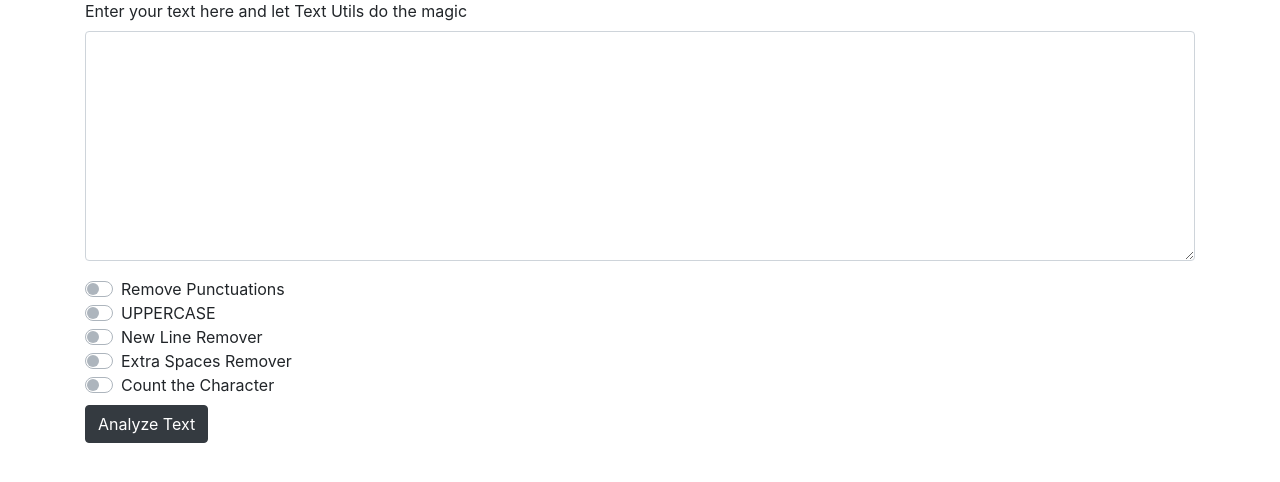
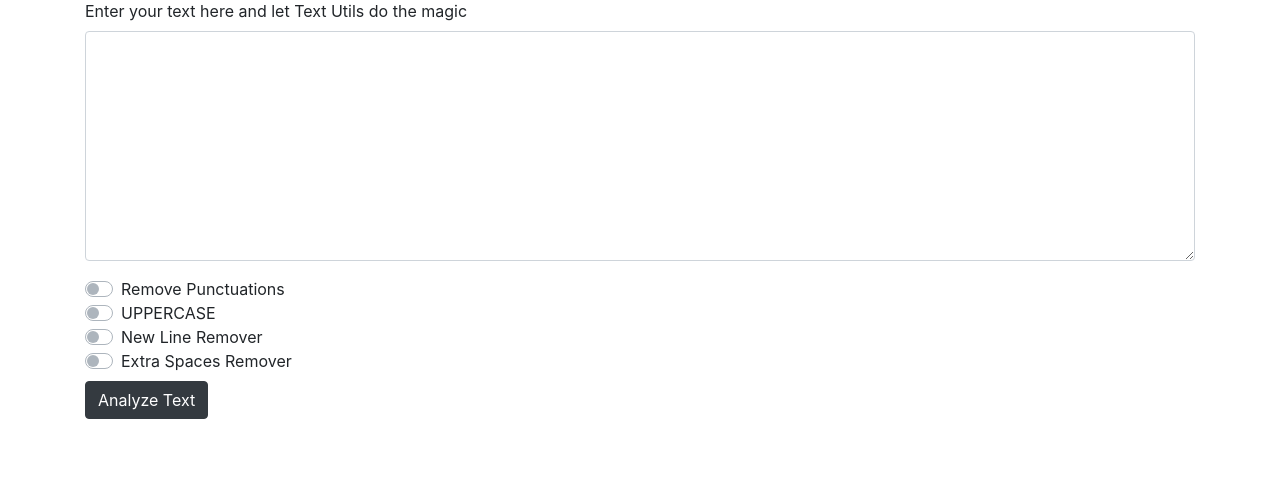
Before and after one commit to ShubhamYv/SKYtextUtils, a Django app: page / in a window 1280 px wide. Shown: the part 123-605 px from the top of the page. Run offline with Django 4.2, Linux system fonts and the light colour scheme; some libraries are stand-ins or nearby versions.

Commit message:
Update index.html

```diff
--- a/templates/index.html
+++ b/templates/index.html
@@ -1,5 +1,3 @@
-
-
 <!doctype html>
 <html lang="en">
   <head>
@@ -14,7 +12,7 @@
   </head>
   <body>
 <nav class="navbar navbar-expand-lg navbar-dark bg-dark">
-  <a class="navbar-brand" href="#">SKYtextUtils.in</a>
+  <a class="navbar-brand" href="#"> SKYtextUtils.in </a>
   <button class="navbar-toggler" type="button" data-toggle="collapse" data-target="#navbarNavDropdown" aria-controls="navbarNavDropdown" aria-expanded="false" aria-label="Toggle navigation">
     <span class="navbar-toggler-icon"></span>
   </button>
@@ -26,10 +24,9 @@
       <li class="nav-item">
         <a class="nav-link" href="#">About Us</a>
       </li>
-      <li class="nav-item">
-        <a class="nav-link" href="#">Contact Us</a>
-      </li>
-
+        <li class="nav-item">
+            <a class="nav-link" href="#">Contact Us</a>
+        </li>
     </ul>
   </div>
   <form class="form-inline">
@@ -38,7 +35,6 @@
   </form>
 </nav>
 
-
 <div class="alert alert-success alert-dismissible fade show" role="alert">
   <strong>Welcome to SKYtextUtils!</strong> You can do anything with your text here!
   <button type="button" class="close" data-dismiss="alert" aria-label="Close">
@@ -46,12 +42,9 @@
   </button>
 </div>
 
-
 <div class="container">
 
-  <form action='/analyze' method='get'>
-
-
+  <form action='/analyze/' method='post'> {% csrf_token %}
     <div class="form-group">
         <label for="exampleFormControlTextarea1">Enter your text here and let Text Utils do the magic</label>
         <textarea class="form-control" name='text' id="exampleFormControlTextarea1" rows="9"></textarea>
@@ -77,15 +70,9 @@
         <label class="custom-control-label" for="customSwitch4">Extra Spaces Remover</label>
     </div>
 
-      <div class="custom-control custom-switch">
-        <input type="checkbox"  name="charCounter" class="custom-control-input" id="customSwitch5">
-        <label class="custom-control-label" for="customSwitch5">Count the Character</label>
-      </div>
-
 <button type="submit" class="btn btn-dark mt-2">Analyze Text</button>
     </form>
 </div>
-
 
     <!-- Optional JavaScript -->
     <!-- jQuery first, then Popper.js, then Bootstrap JS -->
```
